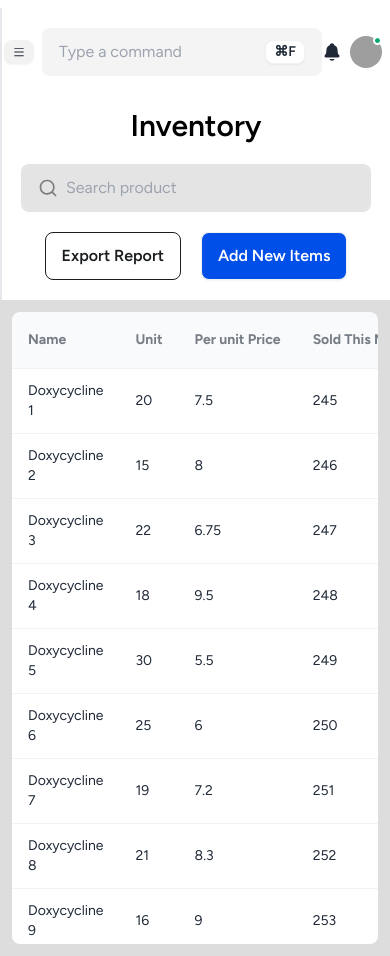
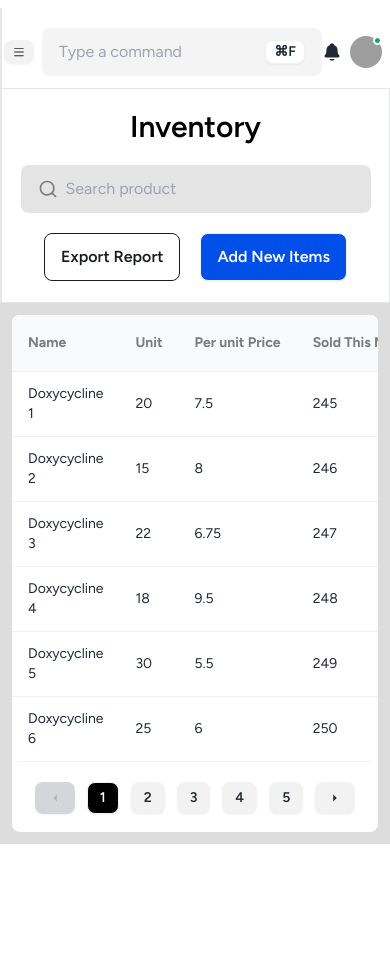
Before and after one commit to A1-mamun/Medical-Store, a React (Vite) app: page /inventory in a window 390 px wide. After the commit the page ends 844 px from the top, so only its background shows below. Built offline with nearby package versions, Linux system fonts and the light colour scheme; grey boxes are pictures that could not be loaded.

Commit message:
inventory page full responsive

```diff
--- a/src/Components/DashboardNavbar/DashboardNavbar.jsx
+++ b/src/Components/DashboardNavbar/DashboardNavbar.jsx
@@ -111,7 +111,7 @@ const DashboardNavbar = () => {
             isOpen ? "translate-x-0" : "-translate-x-full -left-24 "
           }`}
         >
-          <div className="min-h-screen p-3 space-y-2 w-60  text-gray-800 bg-white">
+          <div className="min-h-[calc(100vh-25px)] p-3 space-y-2 w-60  text-gray-800 bg-white">
             <div className="flex items-center gap-4">
               <MdClose size={20} onClick={() => setIsOpen(!isOpen)} />
               <h2 className="text-center text-2xl font-bold">Medical Store</h2>
--- a/src/Pages/Inventory/Inventory.jsx
+++ b/src/Pages/Inventory/Inventory.jsx
@@ -111,7 +111,7 @@ const Inventory = () => {
         <title>Medical Store | Inventory</title>
       </Helmet>
       {/* inventory search area */}
-      <div className="bg-white p-5 border-l-2">
+      <div className="bg-white p-5 border-l-2 h-[215px] md:h-[160px]  lg:h-[88px] border ">
         <div className="flex flex-col lg:flex-row items-center justify-between gap-5">
           <div className="flex flex-col md:flex-row items-center gap-5 lg:gap-10">
             <h2 className="text-3xl text-[#000000] font-semibold">Inventory</h2>
@@ -137,9 +137,11 @@ const Inventory = () => {
           </div>
         </div>
       </div>
+
       {/* inventory table */}
-      <div className="w-full h-[calc(100vh-188px)] bg-[#DDDDDD] p-3 md:p-5 lg:p-7">
-        <div className="overflow-x-auto bg-white rounded-lg h-full">
+      <div className="w-full h-[calc(100vh-303px)] md:h-[calc(100vh-248px)] lg:h-[calc(100vh-176px)] bg-[#DDDDDD] p-3 md:p-5 lg:p-7">
+        <div className="bg-white rounded-lg h-full">
+          <div className="overflow-x-auto bg-white rounded-lg h-[calc(100%-70px)] md:h-[calc(100%-90px)] lg:h-[calc(100%-100px)]">
             <table className="table">
               {/* head */}
               <thead className="h-14 bg-gray-50 text-sm md:text-base ">
@@ -170,7 +172,7 @@ const Inventory = () => {
                 ))}
               </tbody>
             </table>
-
+          </div>
           {/* Pagination area */}
           <div className="space-x-3 my-5 md:my-8 lg:my-10 flex justify-center items-center">
             <button
```
Lines whose indentation alone changed are shown as unchanged.
